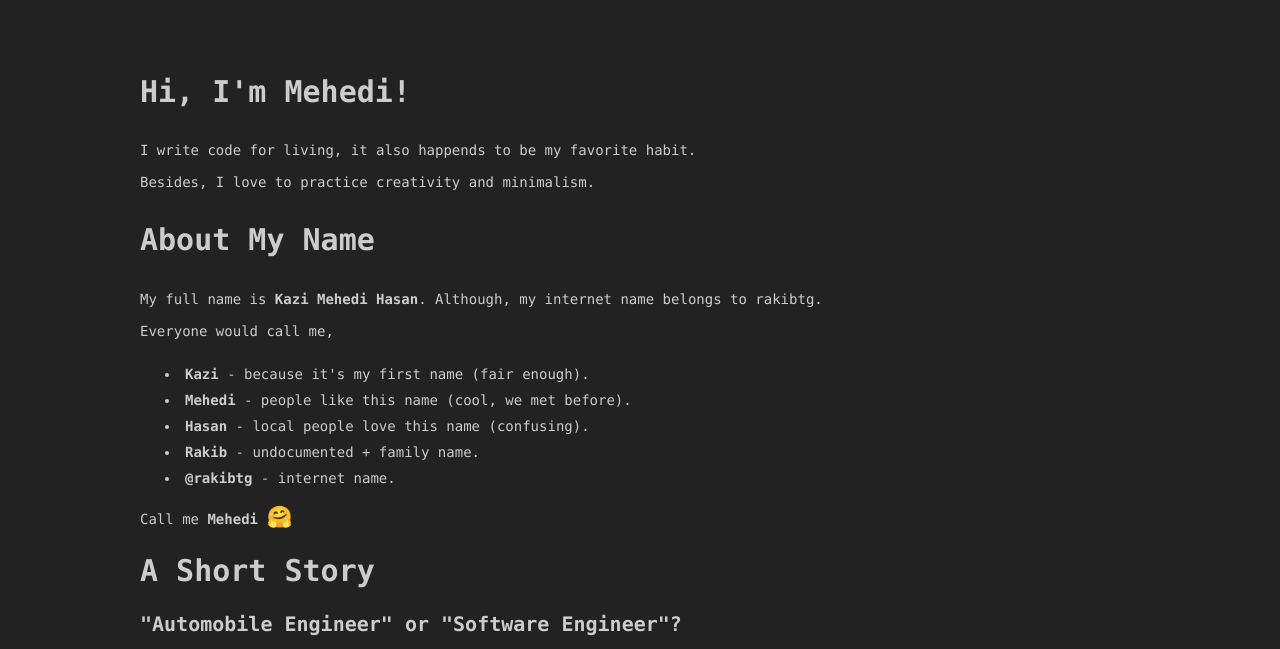
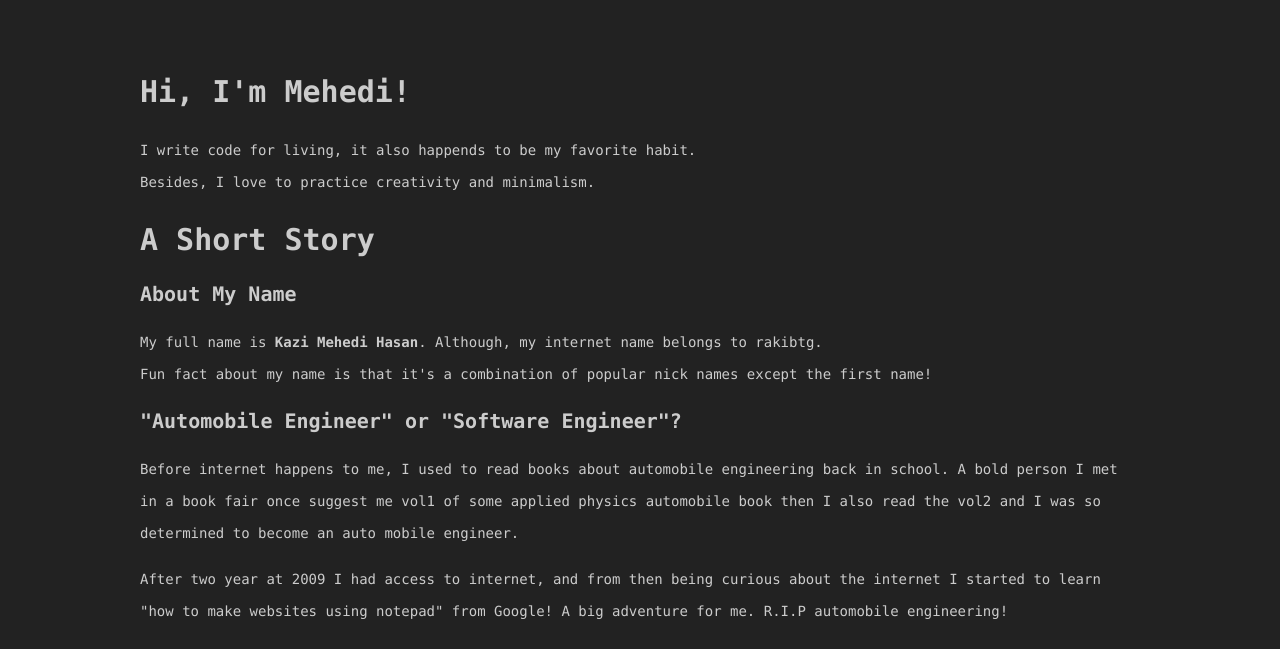
Before and after one commit to rakibtg/rakibtg.com, a plain HTML site: page page/about.html in a window 1280 px wide. Shown: the part 130-779 px from the top of the page. Drawn offline with nearby package versions, Linux system fonts and the light colour scheme.

```diff
--- a/page/about.html
+++ b/page/about.html
@@ -6,7 +6,7 @@
     <meta name="viewport" content="width=device-width, initial-scale=1">
 
     <!-- CSRF Token -->
-    <meta name="csrf-token" content="ojwhyhSKu20Co8v1KJxsO3e4RIH8UL3wS2E1FV41">
+    <meta name="csrf-token" content="Hub1o3DoUyDEBW7OOMHSf18VGUu7Jifbeg5fbrOF">
 
     <title>About Me</title>
 
@@ -43,21 +43,13 @@
     <h2>Hi, I'm Mehedi!</h2>
     <p>I write code for living, it also happends to be my favorite habit.<br/>
       Besides, I love to practice creativity and minimalism.</p>
-    <h2>About My Name</h2>
+    <h2>A Short Story</h2>
+    <h3>About My Name</h3>
     <p>
       My full name is <strong>Kazi Mehedi Hasan</strong>. Although, my internet name belongs to rakibtg.
       <br/>
-      Everyone would call me,
-      <ul>
-        <li><b>Kazi</b> - because it's my first name (fair enough).</li>
-        <li><b>Mehedi</b> - people like this name (cool, we met before).</li>
-        <li><b>Hasan</b> - local people love this name (confusing).</li>
-        <li><b>Rakib</b> - undocumented + family name.</li>
-        <li><b>@rakibtg</b> - internet name.</li>
-      </ul>
-      Call me <b>Mehedi </b> <span class='emoji'>🤗</span>
+      Fun fact about my name is that it's a combination of popular nick names except the first name!
     </p>
-    <h2>A Short Story</h2>
     <h3>"Automobile Engineer" or "Software Engineer"?</h3>
     <p>
       Before internet happens to me, I used to read books about automobile engineering back in school.
```
Also changed, not shown: index.html (+1 -1 lines), login.html (+2 -2 lines), memes.html (+2 -2 lines), topics.html (+1 -1 lines).
